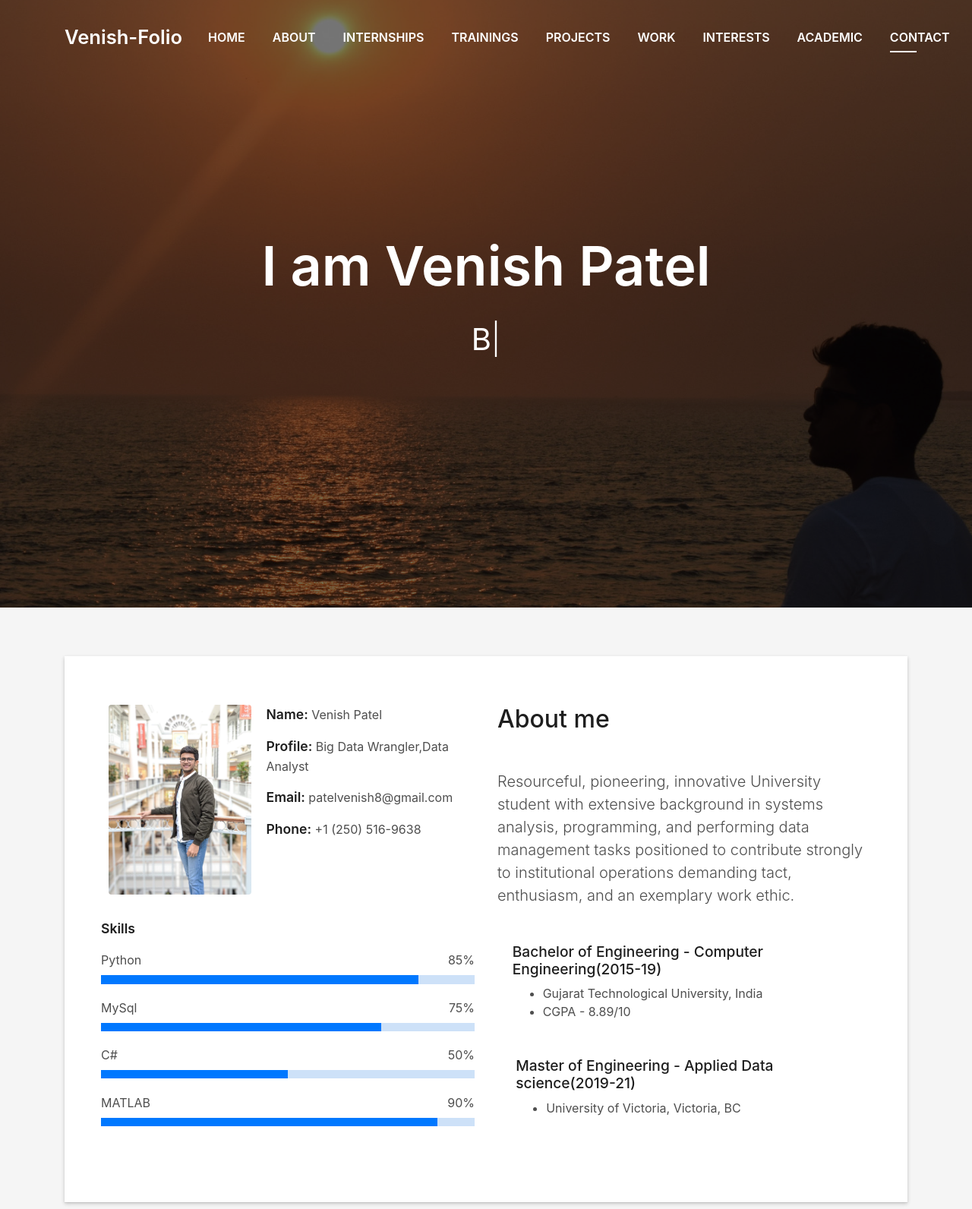
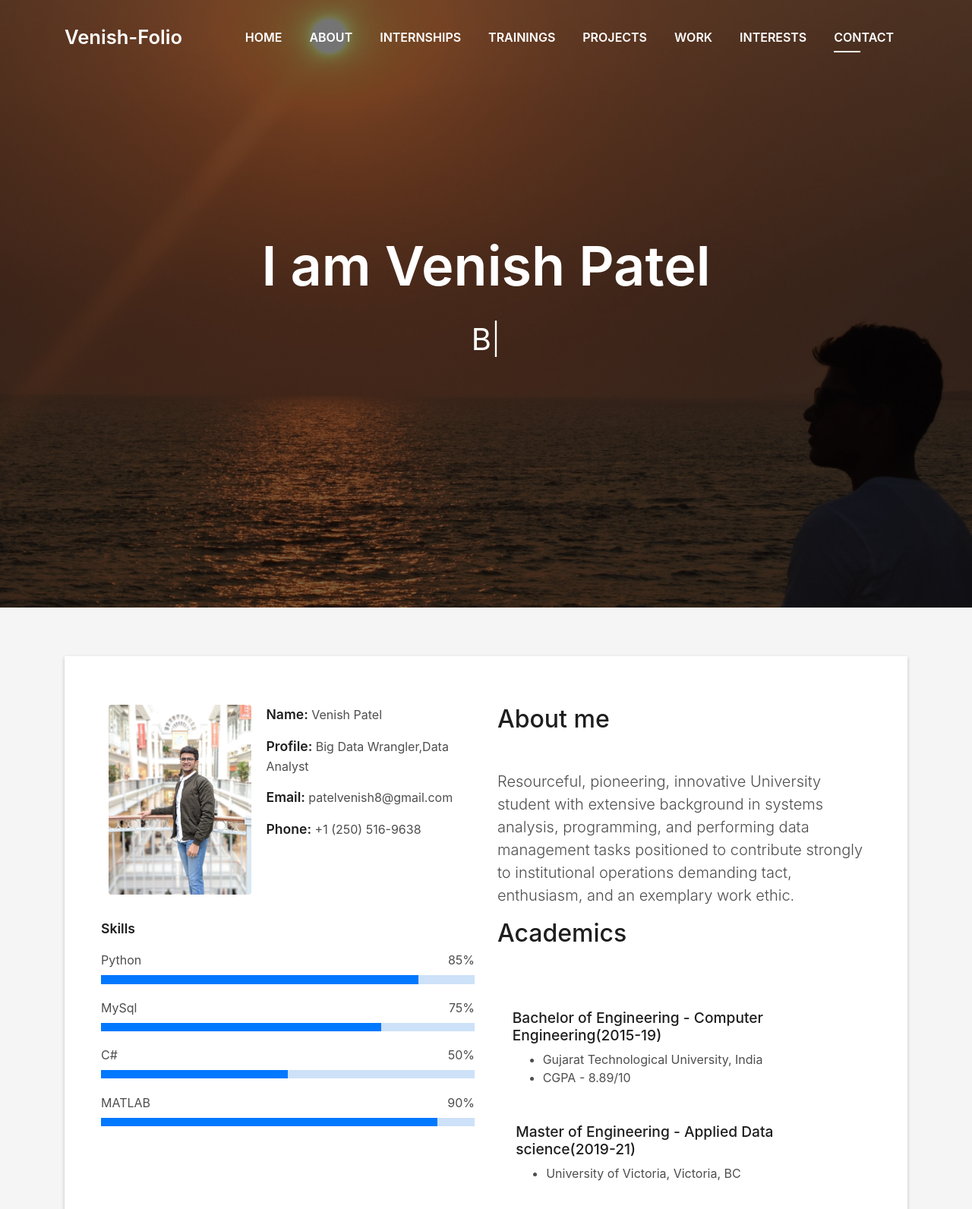
Before and after one commit to patel-venish/MyPortfolio, a plain HTML site: page index.html in a window 1280 px wide. Shown: the top 1592 px of the page at 76% size. Drawn offline with Linux system fonts and the light colour scheme; files whose address does not match are found by name.

Commit message:
Update index.html

```diff
--- a/index.html
+++ b/index.html
@@ -65,8 +65,6 @@
             <a class="nav-link js-scroll" href="#Work Experience">Work</a>
           </li><li class="nav-item">
             <a class="nav-link js-scroll" href="#interest">Interests</a>
-          </li><li class="nav-item">
-            <a class="nav-link js-scroll" href="#academic">Academic</a>
           </li>
           <li class="nav-item">
             <a class="nav-link js-scroll" href="#contact">Contact</a>
@@ -149,6 +147,11 @@
                     Resourceful, pioneering, innovative University student with extensive background in systems analysis, programming, and performing data management tasks positioned to contribute strongly to institutional operations demanding tact, enthusiasm, and an exemplary work ethic.
 
                   </p>
+                  <div class="title-box-2">
+                    <h5 class="title-left">
+                      Academics
+                    </h5>
+                  </div>
                 <div class="work-content">
                 <div class="row">
                   <div class="col-sm-12">
```
